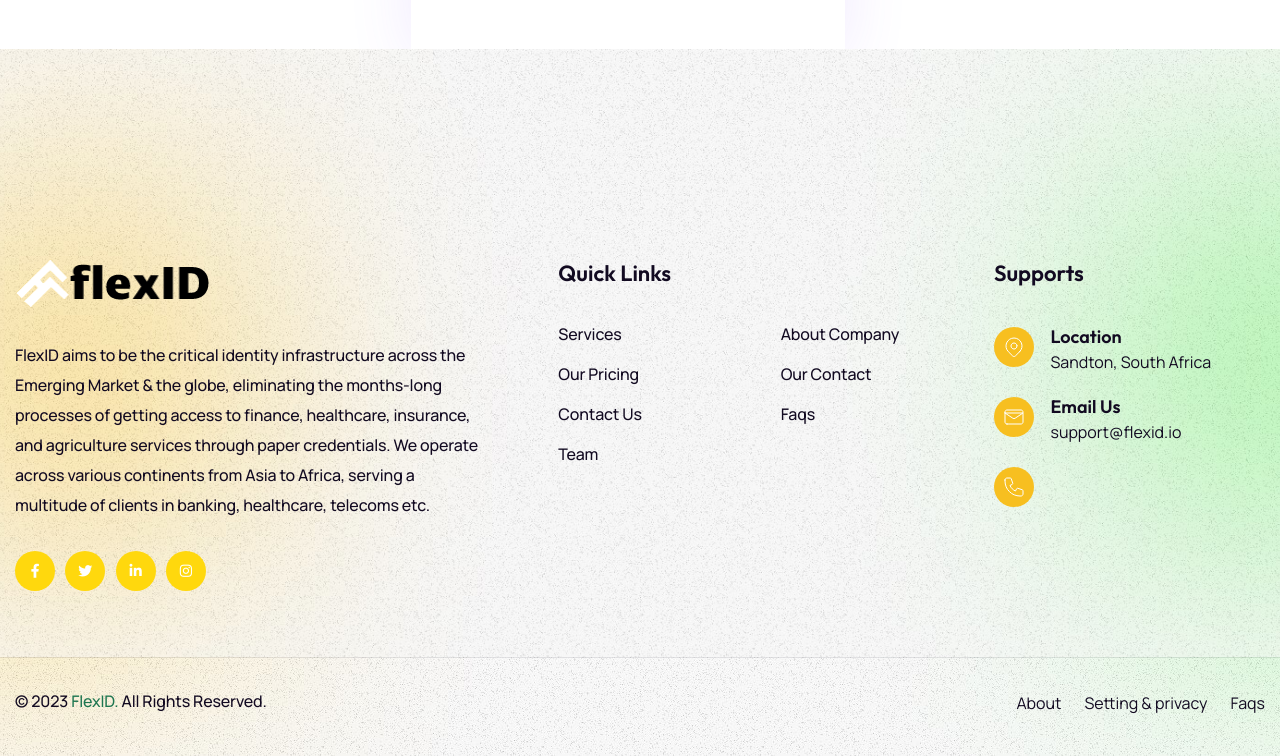
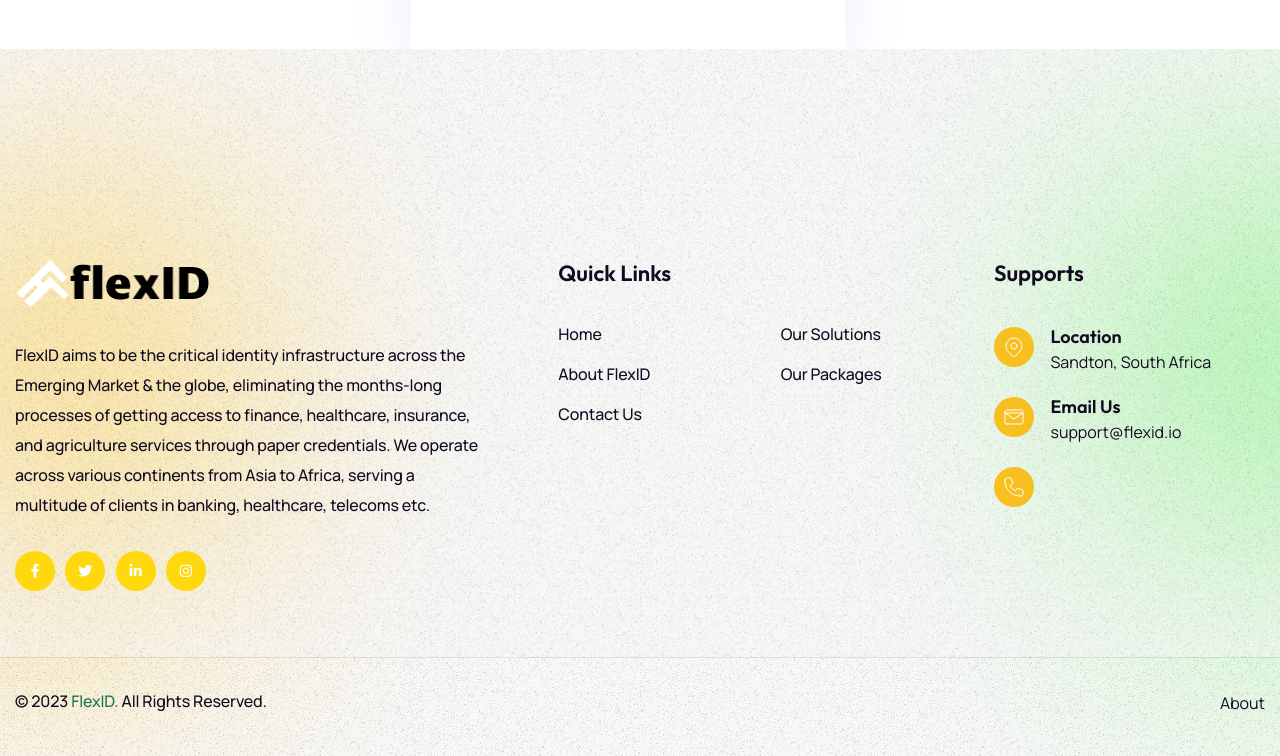
Before and after one commit to denzelpanashe/flexid, a plain HTML site: page digital-onboarding-&-eKYC.html in a window 1280 px wide. Shown: the part 3160-3916 px from the top of the page. Drawn offline with nearby package versions, Linux system fonts and the light colour scheme.

Commit message:
dpk commit

```diff
--- a/digital-onboarding-&-eKYC.html
+++ b/digital-onboarding-&-eKYC.html
@@ -808,19 +808,19 @@
                             <div class="widget widget-menu style-2 ">
                                 <div class="title-widget fw-6">Quick Links</div>
                                 <ul class="box-menu link-style-1">
-                                    <li><a href="services.html">Services</a></li>
-                                    <li><a href="pricing">Our Pricing</a></li>
+                                    <li><a href="/">Home</a></li>
+                                    <li><a href="about">About FlexID</a></li>
                                     <li><a href="contact">Contact Us</a></li>
-                                    <li><a href="team.html">Team</a></li>
+                                    <!--<li><a href="team.html">Team</a></li>-->
                                 </ul>
                             </div>
                         </div>
                         <div class="col-lg-2 col-md-3 col-6">
                             <div class="widget widget-menu style-3 ">
                                 <ul class="box-menu link-style-1">
-                                    <li><a href="about"> About Company</a></li>
-                                    <li><a href="contact">Our Contact</a></li>
-                                    <li><a href="faq.html">Faqs</a></li>
+                                    <li><a href="portfolio"> Our Solutions</a></li>
+                                    <li><a href="pricing">Our Packages</a></li>
+                                    <!--<li><a href="faq.html">Faqs</a></li>-->
                                 </ul>
                             </div>
                         </div>
@@ -889,8 +889,8 @@
                             <div class="">
                                 <ul class="menu-bottom link-style-4 flex font-2">
                                     <li><a href="about">About</a> </li>
-                                    <li><a href="service-details.html">Setting & privacy </a> </li>
-                                    <li><a href="faq.html">Faqs</a></li>
+                                    <!--<li><a href="service-details.html">Setting & privacy </a> </li>
+                                    <li><a href="faq.html">Faqs</a></li>-->
                                 </ul>
                             </div>
 
```
